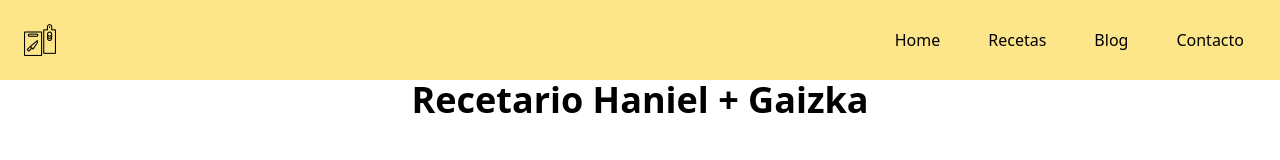
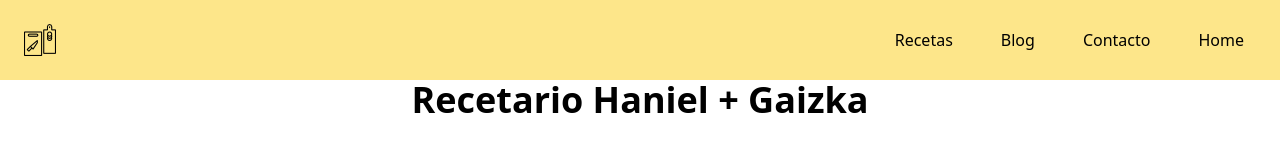
Before and after one commit to HanielOntiveros/recetario, a React (Vite) app: page / in a window 1280 px wide. Shown: the top 160 px of the page. Built offline with nearby package versions, Linux system fonts and the light colour scheme.

Commit message:
Cambio anchor home

```diff
--- a/components/Nabvar.jsx
+++ b/components/Nabvar.jsx
@@ -3,13 +3,26 @@ import React from "react";
 export default function Nabvar() {
   return (
     <div className="bg-amber-200 flex justify-between items-center w-full px-6 py-6">
-      <div> <a href="#"><img src="../src/assets/cutting-board.png" alt="" /></a></div>
+      <div>
+        {" "}
+        <a href="#">
+          <img src="../src/assets/cutting-board.png" alt="" />
+        </a>
+      </div>
       <div>
         <ul className="flex gap-12 mx-3">
-          <a className="hover:text-stone-400 "  href="#">Home</a>
-          <a className="hover:text-stone-400 " href="#">Recetas</a>
-          <a className="hover:text-stone-400 "  href="#">Blog</a>
-          <a className="hover:text-stone-400 "  href="#">Contacto</a>
+          <a className="hover:text-stone-400 " href="#">
+            Recetas
+          </a>
+          <a className="hover:text-stone-400 " href="#">
+            Blog
+          </a>
+          <a className="hover:text-stone-400 " href="#">
+            Contacto
+          </a>
+          <a className="hover:text-stone-400 " href="#">
+            Home
+          </a>
         </ul>
       </div>
     </div>
```
